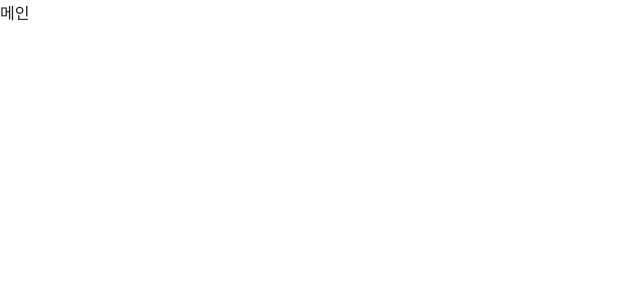
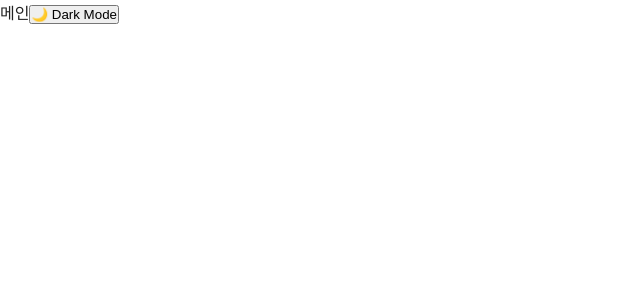
Before and after one commit to jyyang5542/2506-sample-react, a Next.js app: page /Main in a window 1280 px wide. Shown: the top 300 px of the page, without its empty margins (0-640 px from the left). Built offline with nearby package versions, Linux system fonts and the light colour scheme.

Commit message:
feat: 테마 쿠키 설정

```diff
--- a/package.json
+++ b/package.json
@@ -12,6 +12,7 @@
 	},
 	"dependencies": {
 		"axios": "^1.9.0",
+		"js-cookie": "^3.0.5",
 		"next": "15.3.3",
 		"next-pwa": "^5.6.0",
 		"react": "^19.0.0",
@@ -28,6 +29,7 @@
 		"@storybook/addon-onboarding": "^9.0.6",
 		"@storybook/addon-vitest": "^9.0.6",
 		"@storybook/nextjs-vite": "^9.0.6",
+		"@types/js-cookie": "^3.0.6",
 		"@types/node": "^20",
 		"@types/react": "^19",
 		"@types/react-dom": "^19",
--- a/src/app/layout.tsx
+++ b/src/app/layout.tsx
@@ -1,12 +1,6 @@
-'use client';
-
-import StyledComponentsRegistry from '@/libs/registry';
-import useThemeStore from '@/stores/themeStore';
-import GlobalStyle from '@/styles/Global.style';
-import { darkTheme, lightTheme } from '@/styles/theme';
+import ThemeProvider from '@/components/Base/ThemeProvider/ThemeProvider';
 import type { Metadata } from 'next';
 import { Geist, Geist_Mono } from 'next/font/google';
-import { ThemeProvider } from 'styled-components';
 
 const geistSans = Geist({
 	variable: '--font-geist-sans',
@@ -19,7 +13,7 @@ const geistMono = Geist_Mono({
 });
 
 export const metadata: Metadata = {
-	title: 'Next App',
+	title: 'Next App 예제',
 	description: 'Next 프로젝트 템플릿'
 };
 
@@ -28,18 +22,10 @@ export default function RootLayout({
 }: Readonly<{
 	children: React.ReactNode;
 }>) {
-	const { themeMode } = useThemeStore();
-	const currentTheme = themeMode === 'light' ? lightTheme : darkTheme;
-
 	return (
 		<html lang='ko'>
 			<body className={`${geistSans.variable} ${geistMono.variable}`}>
-				<StyledComponentsRegistry>
-					<ThemeProvider theme={currentTheme}>
-						<GlobalStyle $themeMode={themeMode} />
-						{children}
-					</ThemeProvider>
-				</StyledComponentsRegistry>
+				<ThemeProvider>{children}</ThemeProvider>
 			</body>
 		</html>
 	);
--- /dev/null
+++ b/src/components/Base/ThemeProvider/ThemeProvider.tsx
@@ -0,0 +1,34 @@
+'use client';
+
+import StyledComponentsRegistry from '@/libs/registry';
+import useThemeStore from '@/stores/themeStore';
+import GlobalStyle from '@/styles/Global.style';
+import { darkTheme, lightTheme } from '@/styles/theme';
+import type { tChildren } from '@/types';
+import { useEffect } from 'react';
+import { ThemeProvider as Provider } from 'styled-components';
+
+interface Props {
+	children: tChildren;
+}
+
+const ThemeProvider = ({ children }: Props) => {
+	const { themeMode, initializeTheme } = useThemeStore();
+
+	useEffect(() => {
+		initializeTheme();
+	}, [initializeTheme]);
+
+	const currentTheme = themeMode === 'light' ? lightTheme : darkTheme;
+
+	return (
+		<StyledComponentsRegistry>
+			<Provider theme={currentTheme}>
+				<GlobalStyle $themeMode={themeMode} />
+				{children}
+			</Provider>
+		</StyledComponentsRegistry>
+	);
+};
+
+export default ThemeProvider;
--- a/src/features/Main/Main.tsx
+++ b/src/features/Main/Main.tsx
@@ -1,9 +1,17 @@
+'use client';
+
+import useThemeStore from '@/stores/themeStore';
 import { MainPage } from '@/styles/Base.style';
 
 interface Props {}
 
 const Main = ({}: Props) => {
-	return <MainPage>메인</MainPage>;
+	const { themeMode, toggleTheme } = useThemeStore();
+	return (
+		<MainPage>
+			메인<button onClick={toggleTheme}>{themeMode === 'light' ? '🌙 Dark Mode' : '☀️ Light Mode'}</button>
+		</MainPage>
+	);
 };
 
 export default Main;
--- a/src/stores/themeStore.ts
+++ b/src/stores/themeStore.ts
@@ -1,47 +1,55 @@
 import type { tTheme } from '@/types';
+import Cookies from 'js-cookie';
 import { create } from 'zustand';
 
-// 로컬 스토리지 키
-const THEME_STORAGE_KEY = 'app-theme-mode';
-
-// 로컬 스토리지에서 초기 테마 로드
-const getInitialThemeMode = (): tTheme => {
-	if (typeof window !== 'undefined') {
-		const storedTheme = localStorage.getItem(THEME_STORAGE_KEY) as tTheme;
-		if (storedTheme) {
-			return storedTheme;
-		}
-		// 시스템 설정에 따른 기본 테마
-		if (window.matchMedia && window.matchMedia('(prefers-color-scheme: dark)').matches) {
-			return 'dark';
-		}
-	}
-	return 'light'; // 기본값은 'light'
-};
+// 쿠키 키
+const THEME_COOKIE_KEY = 'app-theme-mode';
 
 interface ThemeState {
 	themeMode: tTheme;
+	isLoaded: boolean;
 	toggleTheme: () => void;
 	setTheme: (mode: tTheme) => void;
+	initializeTheme: () => void;
 }
 
-const useThemeStore = create<ThemeState>(set => ({
-	themeMode: getInitialThemeMode(), // 초기 테마 설정
+const useThemeStore = create<ThemeState>((set, get) => ({
+	themeMode: 'light',
+	isLoaded: false,
+
 	toggleTheme: () =>
 		set(state => {
 			const newMode = state.themeMode === 'light' ? 'dark' : 'light';
 			if (typeof window !== 'undefined') {
-				localStorage.setItem(THEME_STORAGE_KEY, newMode);
+				Cookies.set(THEME_COOKIE_KEY, newMode, { expires: 365 }); // 1년 유효
 			}
 			return { themeMode: newMode };
 		}),
+
 	setTheme: (mode: tTheme) =>
 		set(() => {
 			if (typeof window !== 'undefined') {
-				localStorage.setItem(THEME_STORAGE_KEY, mode);
+				Cookies.set(THEME_COOKIE_KEY, mode, { expires: 365 }); // 1년 유효
 			}
 			return { themeMode: mode };
-		})
+		}),
+
+	initializeTheme: () => {
+		if (typeof window !== 'undefined' && !get().isLoaded) {
+			const storedTheme = Cookies.get(THEME_COOKIE_KEY) as tTheme;
+			let initialMode: tTheme;
+
+			if (storedTheme) {
+				initialMode = storedTheme;
+			} else if (window.matchMedia && window.matchMedia('(prefers-color-scheme: dark)').matches) {
+				initialMode = 'dark';
+			} else {
+				initialMode = 'light';
+			}
+
+			set({ themeMode: initialMode, isLoaded: true });
+		}
+	}
 }));
 
 export default useThemeStore;
```
Also changed, not shown: 1 other file (tests, documents, lock files or other folders).
